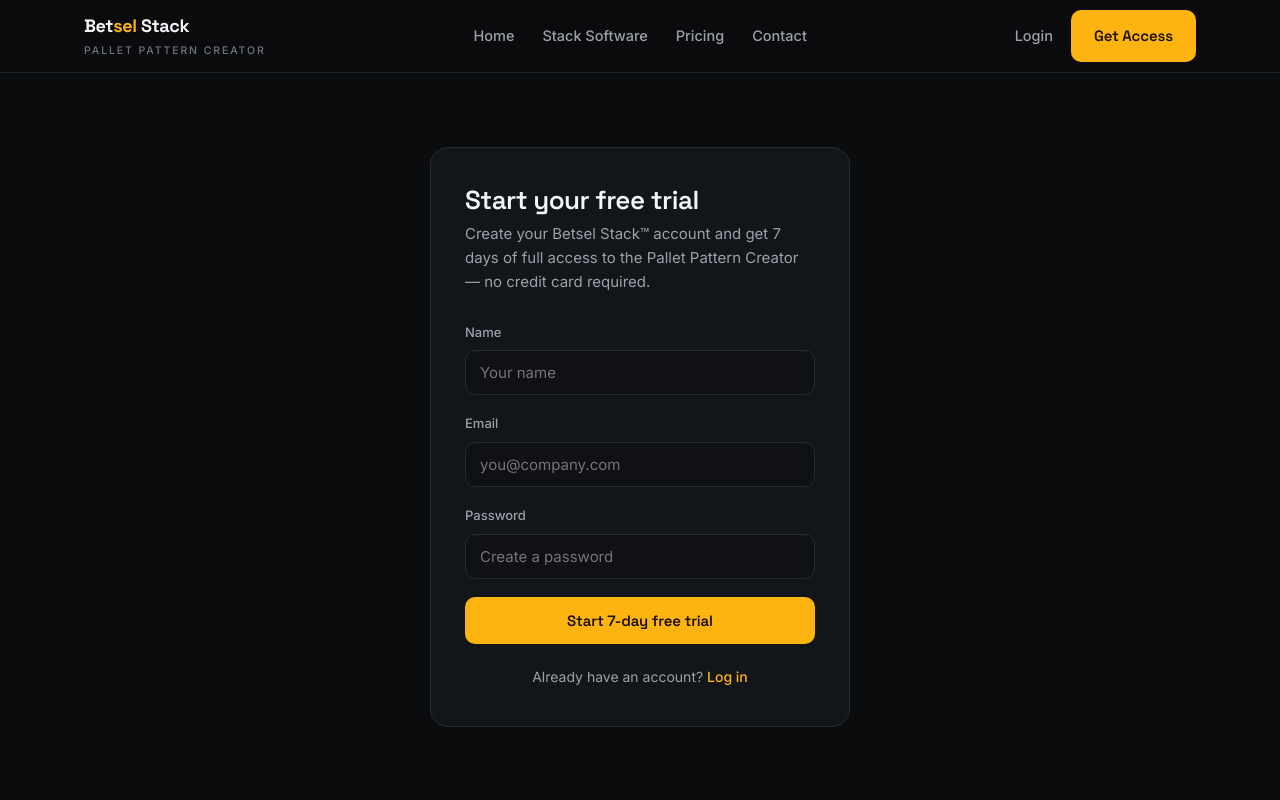
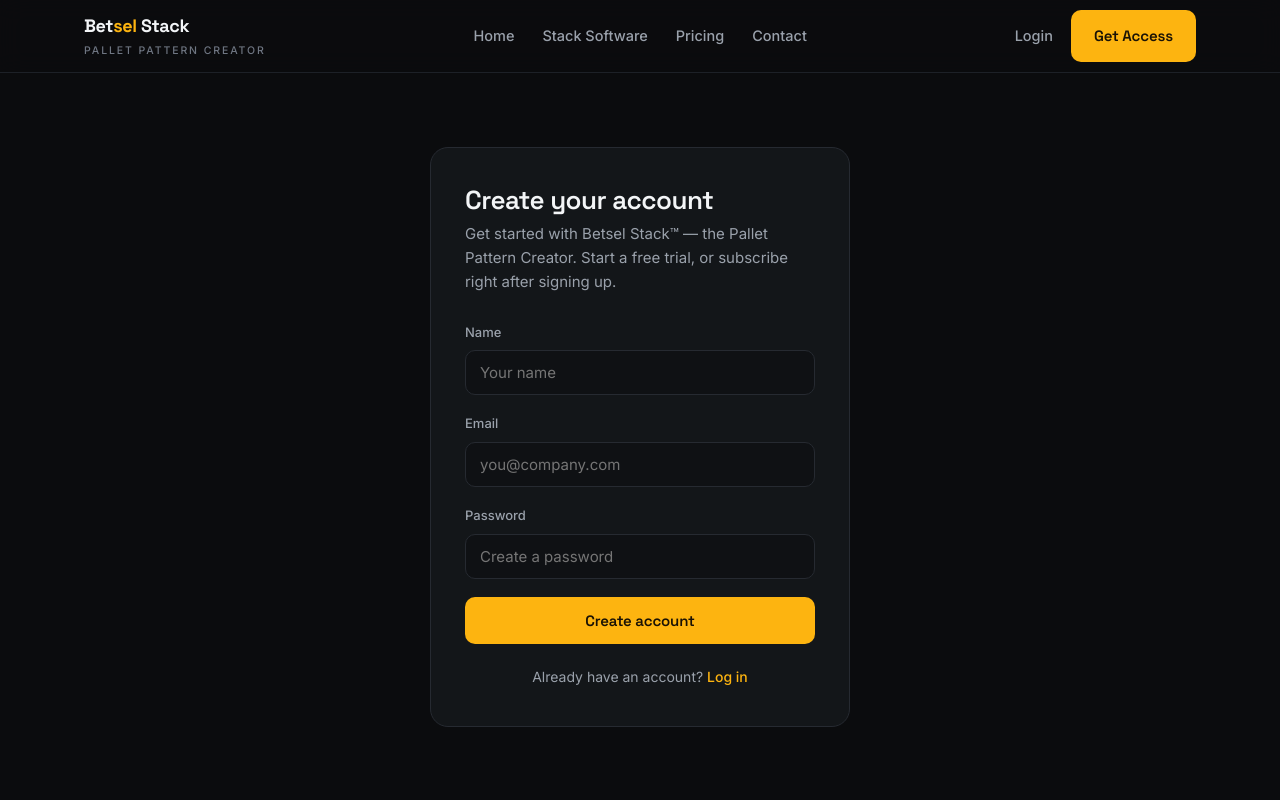
Before and after one commit to KnappBuiltMachines/betselstack-site, a Next.js app: page /signup in a window 1280 px wide. Shown: the top 800 px of the page. Built offline with nearby package versions, Linux system fonts and the light colour scheme.

Commit message:
Enhance signup page with next URL handling

```diff
--- a/app/signup/page.js
+++ b/app/signup/page.js
@@ -1,7 +1,7 @@
 "use client";
 
 import Link from "next/link";
-import { useState } from "react";
+import { useState, useEffect } from "react";
 import { createClient } from "@/lib/supabase/client";
 
 export default function SignupPage() {
@@ -11,6 +11,12 @@
   const [err, setErr] = useState(null);
   const [done, setDone] = useState(false);
   const [loading, setLoading] = useState(false);
+  const [next, setNext] = useState("/account");
+
+  useEffect(() => {
+    const n = new URLSearchParams(window.location.search).get("next");
+    if (n) setNext(n);
+  }, []);
 
   const handleSignup = async (e) => {
     e.preventDefault();
@@ -23,7 +29,7 @@
       password,
       options: {
         data: { full_name: name },
-        emailRedirectTo: `${siteUrl}/auth/callback?next=/account`,
+        emailRedirectTo: `${siteUrl}/auth/callback?next=${encodeURIComponent(next)}`,
       },
     });
     if (error) {
@@ -31,8 +37,9 @@
       setLoading(false);
       return;
     }
+    // Email confirmation OFF: session exists right away.
     if (data.session) {
-      window.location.href = "/account";
+      window.location.href = next;
       return;
     }
     setDone(true);
@@ -42,16 +49,16 @@
   return (
     <section className="auth-wrap">
       <div className="auth-card">
-        <h1>Start your free trial</h1>
+        <h1>Create your account</h1>
         <p className="sub">
-          Create your Betsel Stack&trade; account and get 7 days of full access
-          to the Pallet Pattern Creator &mdash; no credit card required.
+          Get started with Betsel Stack&trade; &mdash; the Pallet Pattern
+          Creator. Start a free trial, or subscribe right after signing up.
         </p>
 
         {done ? (
           <p className="auth-note" style={{ borderStyle: "solid" }}>
-            Check your email to confirm your account, then come back and{" "}
-            <Link href="/login" style={{ color: "var(--amber)" }}>log in</Link>.
+            Check your email to confirm your account. The confirmation link will
+            bring you right back to finish.
           </p>
         ) : (
           <form onSubmit={handleSignup}>
@@ -69,13 +76,14 @@
             </div>
             {err && <p style={{ color: "#ff6b6b", fontSize: 14, marginBottom: 12 }}>{err}</p>}
             <button className="btn btn--primary btn--block" type="submit" disabled={loading}>
-              {loading ? "Creating..." : "Start 7-day free trial"}
+              {loading ? "Creating..." : "Create account"}
             </button>
           </form>
         )}
 
         <p className="auth-foot">
-          Already have an account? <Link href="/login">Log in</Link>
+          Already have an account?{" "}
+          <Link href={`/login?next=${encodeURIComponent(next)}`}>Log in</Link>
         </p>
       </div>
     </section>
```
